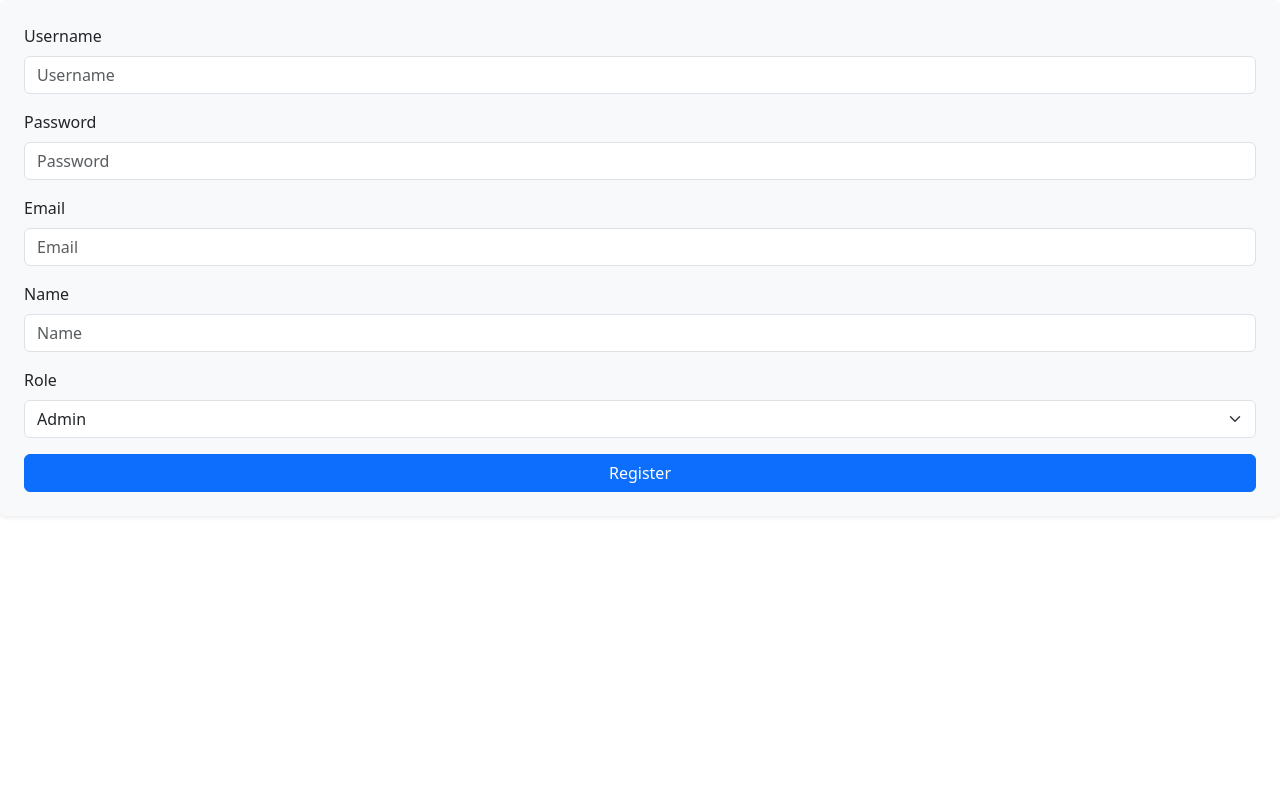
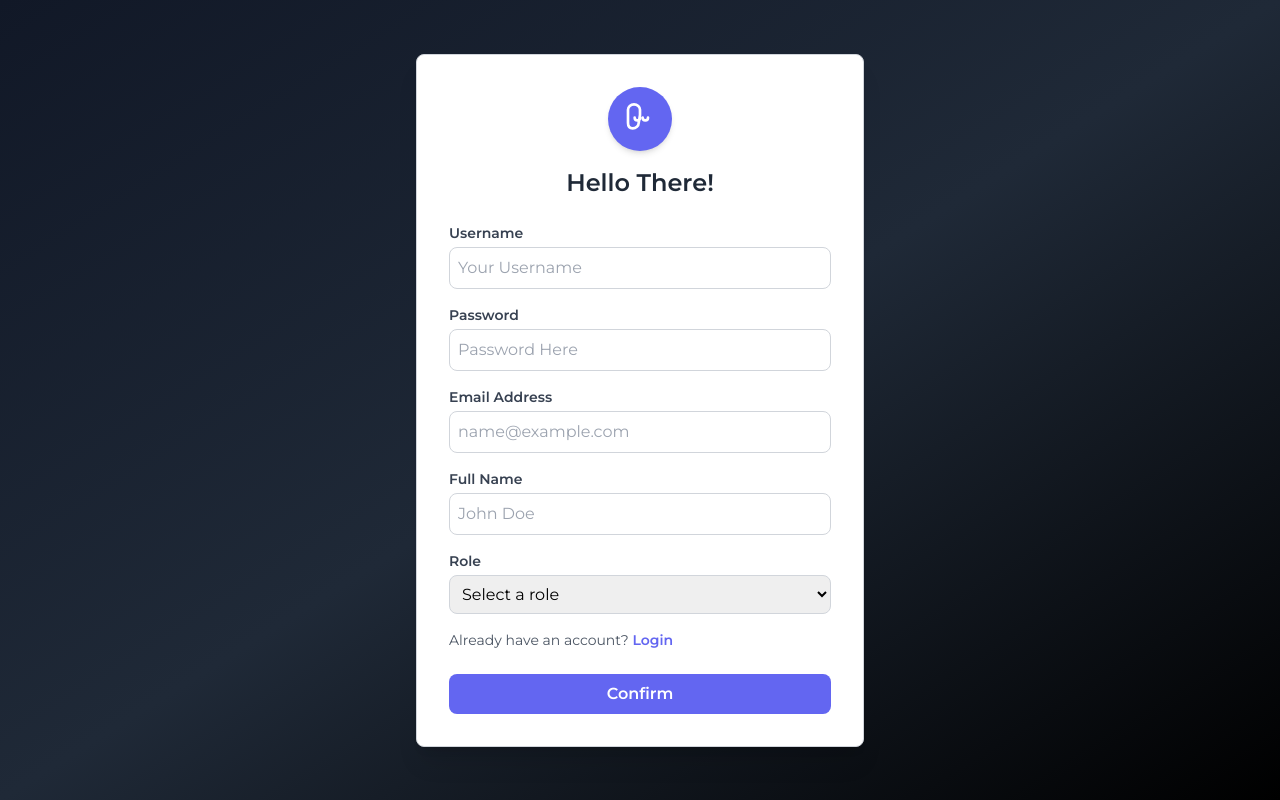
Before and after one commit to zanshere/dashboard_inventori, a PHP site: page /views/auth/register.php in a window 1280 px wide. Run offline with PHP 8.4, Linux system fonts and the light colour scheme; some libraries are stand-ins or nearby versions.

Commit message:
memperbaiki SweetAlert dan menambahkan validasi valid role

```diff
--- a/views/auth/register.php
+++ b/views/auth/register.php
@@ -2,7 +2,6 @@
 require '../../config/koneksi.php';
 
 if ($_SERVER['REQUEST_METHOD'] === 'POST') {
-    // Ambil data dari form dan lakukan sanitasi
     $username = trim($_POST['username']);
     $password = $_POST['password'];
     $email = trim($_POST['email']);
@@ -10,6 +9,7 @@ if ($_SERVER['REQUEST_METHOD'] === 'POST') {
     $role = $_POST['role'];
 
     // Validasi input
+    $valid_roles = ['admin', 'staff'];
     if (empty($username) || empty($password) || empty($email) || empty($name) || empty($role)) {
         $error_type = "form";
         $error_message = "Pastikan tidak ada yang kosong!";
@@ -19,27 +19,26 @@ if ($_SERVER['REQUEST_METHOD'] === 'POST') {
     } elseif (strlen($password) < 8) {
         $error_type = "password";
         $error_message = "Minimal password adalah 8 karakter!";
-    } elseif (filter_var($email, FILTER_VALIDATE_EMAIL)) {
+    } elseif (!filter_var($email, FILTER_VALIDATE_EMAIL)) {
         $error_type = "email";
         $error_message = "Isi email dengan format yang benar!";
+    } elseif (!in_array($role, $valid_roles)) {
+        $error_type = "role";
+        $error_message = "Role tidak valid!";
     } else {
-        // Mengenkripsi password akun user
         $hashed_password = password_hash($password, PASSWORD_BCRYPT);
 
-        // Memasukan data user ke database
         $stmt = $conn->prepare("INSERT INTO users (username, password, email, name, role) VALUES (?, ?, ?, ?, ?)");
         if ($stmt === false) {
-            die("Error preparing statement" . $conn->connect_error);
+            die("Error preparing statement: " . $conn->error);
         }
-        // Mengikat parameter
         $stmt->bind_param("sssss", $username, $hashed_password, $email, $name, $role);
-        // Menjalakan statement
         if ($stmt->execute()) {
-            $succes = "Registrasi Akun";
-            $success_message = "Akun anda berhasil diregistrasi, silahkan login";
+            $success = "Registrasi Akun";
+            $success_message = "Akun anda berhasil diregistrasi, silahkan login.";
         } else {
             $error_type = "Error";
-            $error_message = "Error : " . $stmt->error();
+            $error_message = "Error: " . $stmt->error;
         }
     }
 }
@@ -47,53 +46,86 @@ if ($_SERVER['REQUEST_METHOD'] === 'POST') {
 
 <!DOCTYPE html>
 <html lang="en">
+
 <head>
-    <meta charset="UTF-8">
-    <meta name="viewport" content="width=device-width, initial-scale=1.0">
-    <title>Register</title>
-    <link href="https://cdn.jsdelivr.net/npm/bootstrap@5.3.3/dist/css/bootstrap.min.css" rel="stylesheet" integrity="sha384-QWTKZyjpPEjISv5WaRU9OFeRpok6YctnYmDr5pNlyT2bRjXh0JMhjY6hW+ALEwIH" crossorigin="anonymous">
-    <script src="https://cdn.jsdelivr.net/npm/bootstrap@5.3.3/dist/js/bootstrap.bundle.min.js" integrity="sha384-YvpcrYf0tY3lHB60NNkmXc5s9fDVZLESaAA55NDzOxhy9GkcIdslK1eN7N6jIeHz" crossorigin="anonymous"></script>
-    <link rel="stylesheet" href="https://cdn.jsdelivr.net/npm/bootstrap-icons@1.11.3/font/bootstrap-icons.min.css">
+    <meta charset="utf-8">
+    <meta name="viewport" content="width=device-width, initial-scale=1">
+    <title>Create Account</title>
+    <script src="https://cdn.tailwindcss.com"></script>
     <script src="https://cdn.jsdelivr.net/npm/sweetalert2@11"></script>
+    <style>
+        @import url('https://fonts.googleapis.com/css2?family=Montserrat:wght@400;600&display=swap');
+
+        body {
+            font-family: 'Montserrat', sans-serif;
+        }
+         /* Custom fade-in animation */
+         .fade-in {
+            animation: fadeIn 1.2s ease-in-out;
+        }
+
+        @keyframes fadeIn {
+            0% {
+                opacity: 0;
+            }
+            100% {
+                opacity: 1;
+            }
+        }
+    </style>
 </head>
-<body>
-<form method="POST" class="p-4 shadow-sm rounded bg-light">
-    <!-- Username -->
-    <div class="mb-3">
-        <label for="username" class="form-label">Username</label>
-        <input type="text" class="form-control" id="username" name="username" placeholder="Username" required>
+
+<body class="bg-gradient-to-br from-gray-900 via-gray-800 to-black min-h-screen flex items-center justify-center">
+    <div class="w-full max-w-md fade-in">
+        <div class="bg-white shadow-xl rounded-lg p-8 border border-gray-300">
+            <!-- Logo or Icon (Optional) -->
+            <div class="flex justify-center mb-4">
+                <div class="bg-indigo-500 text-white p-4 rounded-full shadow-md">
+                    <svg xmlns="http://www.w3.org/2000/svg" class="h-8 w-8" fill="none" viewBox="0 0 24 24" stroke="currentColor">
+                        <path stroke-linecap="round" stroke-linejoin="round" stroke-width="2" d="M12 11c0 1.104-.897 2-2 2s-2-.896-2-2m6 0c0 1.104.897 2 2 2s2-.896 2-2m-7 4c0 2.21-2.015 4-4.5 4S3 17.21 3 15V5c0-2.21 2.015-4 4.5-4S12 2.79 12 5v4z" />
+                    </svg>
+                </div>
             </div>
 
-    <!-- Password -->
-    <div class="mb-3">
-        <label for="password" class="form-label">Password</label>
-        <input type="password" class="form-control" id="password" name="password" placeholder="Password" required>
+            <!-- Title -->
+            <h5 class="mb-6 text-center text-2xl font-bold text-gray-800">Hello There!</h5>
+
+            <!-- Form -->
+            <form action="" method="POST">
+                <div class="mb-4">
+                    <label for="username" class="block text-sm font-bold text-gray-700">Username</label>
+                    <input type="text" class="mt-1 block w-full border border-gray-300 rounded-lg p-2 focus:ring-indigo-500 focus:border-indigo-500" name="username" placeholder="Your Username" required>
                 </div>
-
-    <!-- Email -->
-    <div class="mb-3">
-        <label for="email" class="form-label">Email</label>
-        <input type="email" class="form-control" id="email" name="email" placeholder="Email" required>
+                <div class="mb-4">
+                    <label for="password" class="block text-sm font-bold text-gray-700">Password</label>
+                    <input type="password" class="mt-1 block w-full border border-gray-300 rounded-lg p-2 focus:ring-indigo-500 focus:border-indigo-500" name="password" placeholder="Password Here" required>
                 </div>
-
-    <!-- Name -->
-    <div class="mb-3">
-        <label for="name" class="form-label">Name</label>
-        <input type="text" class="form-control" id="name" name="name" placeholder="Name" required>
+                <div class="mb-4">
+                    <label for="email" class="block text-sm font-bold text-gray-700">Email Address</label>
+                    <input type="email" class="mt-1 block w-full border border-gray-300 rounded-lg p-2 focus:ring-indigo-500 focus:border-indigo-500" name="email" placeholder="name@example.com" required>
                 </div>
-
-    <!-- Role -->
-    <div class="mb-3">
-        <label for="role" class="form-label">Role</label>
-        <select class="form-select" id="role" name="role" required>
+                <div class="mb-4">
+                    <label for="name" class="block text-sm font-bold text-gray-700">Full Name</label>
+                    <input type="text" class="mt-1 block w-full border border-gray-300 rounded-lg p-2 focus:ring-indigo-500 focus:border-indigo-500" name="name" placeholder="John Doe" required>
+                </div>
+                <div class="mb-4">
+                    <label for="role" class="block text-sm font-bold text-gray-700">Role</label>
+                    <select name="role" class="mt-1 block w-full border border-gray-300 rounded-lg p-2 focus:ring-indigo-500 focus:border-indigo-500" required>
+                        <option value="" disabled selected>Select a role</option>
                         <option value="admin">Admin</option>
                         <option value="staff">Staff</option>
                     </select>
                 </div>
-
-    <!-- Submit Button -->
-    <div class="d-grid">
-        <button type="submit" class="btn btn-primary">Register</button>
+                <div class="flex justify-between items-center mb-6">
+                    <p class="text-sm text-gray-600">
+                        Already have an account? <a href="login.php" class="text-indigo-500 hover:underline font-semibold">Login</a>
+                    </p>
+                </div>
+                <button type="submit" class="w-full bg-indigo-500 hover:bg-indigo-600 text-white font-bold py-2 px-4 rounded-lg transition duration-300 ease-in-out">
+                    Confirm
+                </button>
+            </form>
+        </div>
     </div>
 
     <!-- SweetAlert Logic -->
@@ -101,20 +133,19 @@ if ($_SERVER['REQUEST_METHOD'] === 'POST') {
         <?php if (isset($success)): ?>
         Swal.fire({
             icon: 'success',
-            title: '<?= $success ?>',
-            text: '<?= $success_message ?>',
+            title: '<?=$success?>',
+            text: '<?=$success_message?>',
         }).then(() => {
             window.location.href = 'login.php';
         });
         <?php elseif (isset($error_type)): ?>
         Swal.fire({
             icon: 'error',
-            title: '<?= $error_type ?>',
-            text: '<?= $error_message ?>',
+            title: '<?=$error_type?>',
+            text: '<?=$error_message?>',
         });
         <?php endif; ?>
     </script>
-    <script src="../../assets/JS/index.js"></script>
-</form>
 </body>
+
 </html>
```
Lines whose indentation alone changed are shown as unchanged.
